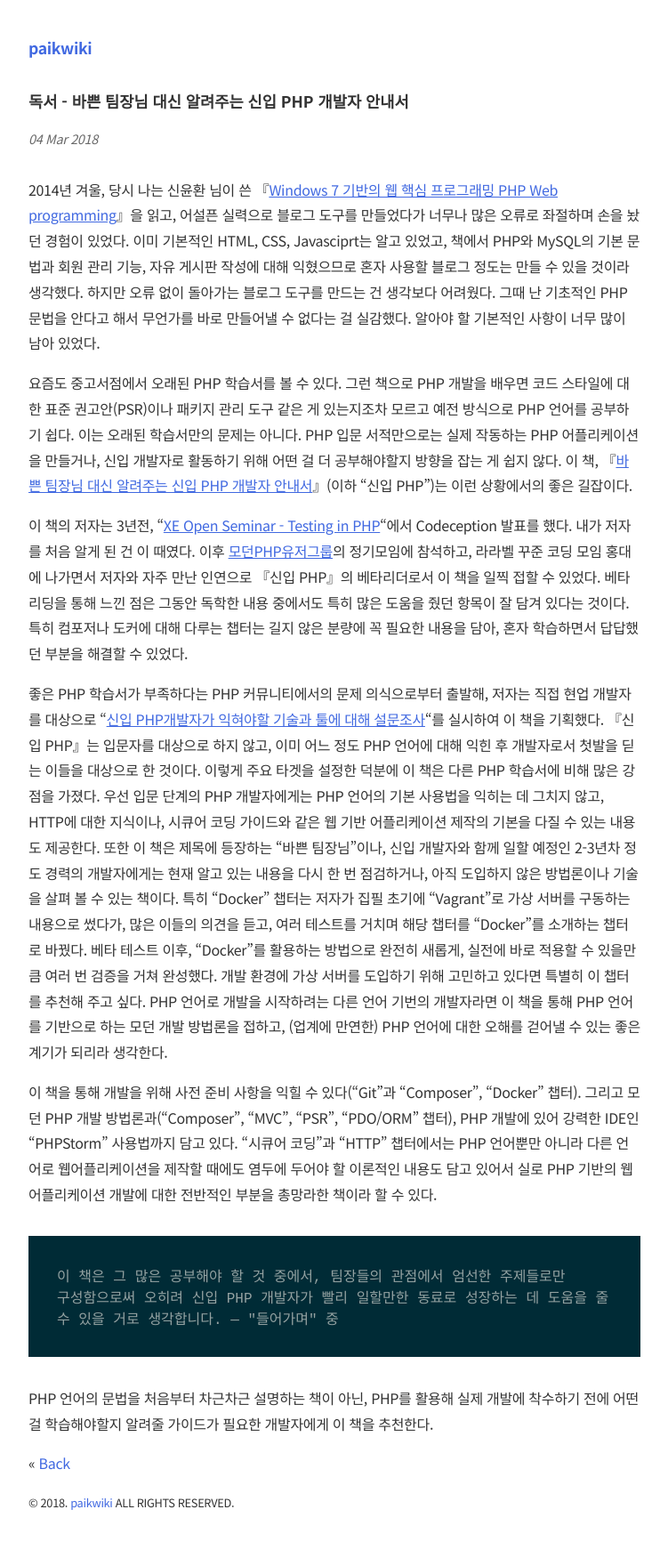
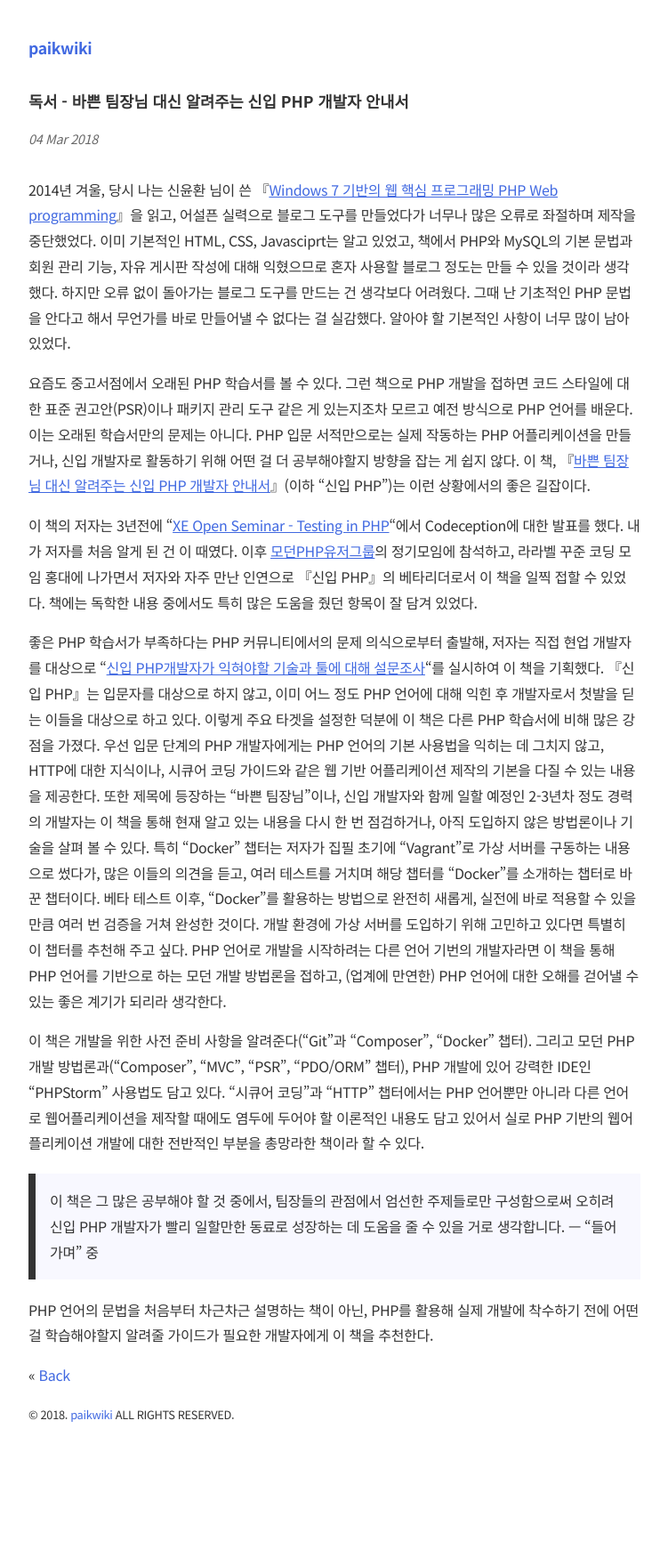
Before and after one commit to paikwiki/paikwiki.github.io, a Jekyll site: the page built from _posts/2018-03-04-PHP-for-newbie.md, in a window 1280 px wide. Shown: the whole page at 89% size, without its empty margins (264-1015 px from the left). Built offline with Jekyll 4.4.1, drawn with Linux system fonts in a browser that asks for light colours; after the commit the page ends 1661 px from its top, so only the background shows below that.

Commit message:
Fix sentences

````diff
--- a/_posts/2018-03-04-PHP-for-newbie.md
+++ b/_posts/2018-03-04-PHP-for-newbie.md
@@ -4,18 +4,16 @@ title: 독서 - 바쁜 팀장님 대신 알려주는 신입 PHP 개발자 안내
 date: 2018-03-04
 ---
 
-2014년 겨울, 당시 나는 신윤환 님이 쓴 『[Windows 7 기반의 웹 핵심 프로그래밍 PHP Web programming](http://www.aladin.co.kr/shop/wproduct.aspx?ItemId=7353541)』을 읽고, 어설픈 실력으로 블로그 도구를 만들었다가 너무나 많은 오류로 좌절하며 손을 놨던 경험이 있었다. 이미 기본적인 HTML, CSS, Javasciprt는 알고 있었고, 책에서 PHP와 MySQL의 기본 문법과 회원 관리 기능, 자유 게시판 작성에 대해 익혔으므로 혼자 사용할 블로그 정도는 만들 수 있을 것이라 생각했다. 하지만 오류 없이 돌아가는 블로그 도구를 만드는 건 생각보다 어려웠다. 그때 난 기초적인 PHP 문법을 안다고 해서 무언가를 바로 만들어낼 수 없다는 걸 실감했다. 알아야 할 기본적인 사항이 너무 많이 남아 있었다.
+2014년 겨울, 당시 나는 신윤환 님이 쓴 『[Windows 7 기반의 웹 핵심 프로그래밍 PHP Web programming](http://www.aladin.co.kr/shop/wproduct.aspx?ItemId=7353541)』을 읽고, 어설픈 실력으로 블로그 도구를 만들었다가 너무나 많은 오류로 좌절하며 제작을 중단했었다. 이미 기본적인 HTML, CSS, Javasciprt는 알고 있었고, 책에서 PHP와 MySQL의 기본 문법과 회원 관리 기능, 자유 게시판 작성에 대해 익혔으므로 혼자 사용할 블로그 정도는 만들 수 있을 것이라 생각했다. 하지만 오류 없이 돌아가는 블로그 도구를 만드는 건 생각보다 어려웠다. 그때 난 기초적인 PHP 문법을 안다고 해서 무언가를 바로 만들어낼 수 없다는 걸 실감했다. 알아야 할 기본적인 사항이 너무 많이 남아 있었다.
 
-요즘도 중고서점에서 오래된 PHP 학습서를 볼 수 있다. 그런 책으로 PHP 개발을 배우면 코드 스타일에 대한 표준 권고안(PSR)이나 패키지 관리 도구 같은 게 있는지조차 모르고 예전 방식으로 PHP 언어를 공부하기 쉽다. 이는 오래된 학습서만의 문제는 아니다. PHP 입문 서적만으로는 실제 작동하는 PHP 어플리케이션을 만들거나, 신입 개발자로 활동하기 위해 어떤 걸 더 공부해야할지 방향을 잡는 게 쉽지 않다. 이 책, 『[바쁜 팀장님 대신 알려주는 신입 PHP 개발자 안내서](https://uptodatebookspub.com/books/9791196276607)』(이하 "신입 PHP")는 이런 상황에서의 좋은 길잡이다.
+요즘도 중고서점에서 오래된 PHP 학습서를 볼 수 있다. 그런 책으로 PHP 개발을 접하면 코드 스타일에 대한 표준 권고안(PSR)이나 패키지 관리 도구 같은 게 있는지조차 모르고 예전 방식으로 PHP 언어를 배운다. 이는 오래된 학습서만의 문제는 아니다. PHP 입문 서적만으로는 실제 작동하는 PHP 어플리케이션을 만들거나, 신입 개발자로 활동하기 위해 어떤 걸 더 공부해야할지 방향을 잡는 게 쉽지 않다. 이 책, 『[바쁜 팀장님 대신 알려주는 신입 PHP 개발자 안내서](https://uptodatebookspub.com/books/9791196276607)』(이하 "신입 PHP")는 이런 상황에서의 좋은 길잡이다.
 
-이 책의 저자는 3년전, "[XE Open Seminar - Testing in PHP](https://www.xpressengine.com/index.php?mid=devlog&category=22686230&document_srl=22972401)"에서 Codeception 발표를 했다. 내가 저자를 처음 알게 된 건 이 때였다. 이후 [모던PHP유저그룹](https://www.facebook.com/groups/655071604594451/)의 정기모임에 참석하고, 라라벨 꾸준 코딩 모임 홍대에 나가면서 저자와 자주 만난 인연으로 『신입 PHP』의 베타리더로서 이 책을 일찍 접할 수 있었다. 베타리딩을 통해 느낀 점은 그동안 독학한 내용 중에서도 특히 많은 도움을 줬던 항목이 잘 담겨 있다는 것이다. 특히 컴포저나 도커에 대해 다루는 챕터는 길지 않은 분량에 꼭 필요한 내용을 담아, 혼자 학습하면서 답답했던 부분을 해결할 수 있었다.
+이 책의 저자는 3년전에 "[XE Open Seminar - Testing in PHP](https://www.xpressengine.com/index.php?mid=devlog&category=22686230&document_srl=22972401)"에서 Codeception에 대한 발표를 했다. 내가 저자를 처음 알게 된 건 이 때였다. 이후 [모던PHP유저그룹](https://www.facebook.com/groups/655071604594451/)의 정기모임에 참석하고, 라라벨 꾸준 코딩 모임 홍대에 나가면서 저자와 자주 만난 인연으로 『신입 PHP』의 베타리더로서 이 책을 일찍 접할 수 있었다. 책에는 독학한 내용 중에서도 특히 많은 도움을 줬던 항목이 잘 담겨 있었다.
 
-좋은 PHP 학습서가 부족하다는 PHP 커뮤니티에서의 문제 의식으로부터 출발해, 저자는 직접 현업 개발자를 대상으로 "[신입 PHP개발자가 익혀야할 기술과 툴에 대해 설문조사](http://leehyunseok.com/?p=2764)"를 실시하여 이 책을 기획했다. 『신입 PHP』는 입문자를 대상으로 하지 않고, 이미 어느 정도 PHP 언어에 대해 익힌 후 개발자로서 첫발을 딛는 이들을 대상으로 한 것이다. 이렇게 주요 타겟을 설정한 덕분에 이 책은 다른 PHP 학습서에 비해 많은 강점을 가졌다. 우선 입문 단계의 PHP 개발자에게는 PHP 언어의 기본 사용법을 익히는 데 그치지 않고, HTTP에 대한 지식이나, 시큐어 코딩 가이드와 같은 웹 기반 어플리케이션 제작의 기본을 다질 수 있는 내용도 제공한다. 또한 이 책은 제목에 등장하는 "바쁜 팀장님"이나, 신입 개발자와 함께 일할 예정인 2-3년차 정도 경력의 개발자에게는 현재 알고 있는 내용을 다시 한 번 점검하거나, 아직 도입하지 않은 방법론이나 기술을 살펴 볼 수 있는 책이다. 특히 "Docker" 챕터는 저자가 집필 초기에 "Vagrant"로 가상 서버를 구동하는 내용으로 썼다가, 많은 이들의 의견을 듣고, 여러 테스트를 거치며 해당 챕터를 "Docker"를 소개하는 챕터로 바꿨다. 베타 테스트 이후, "Docker"를 활용하는 방법으로 완전히 새롭게, 실전에 바로 적용할 수 있을만큼 여러 번 검증을 거쳐 완성했다. 개발 환경에 가상 서버를 도입하기 위해 고민하고 있다면 특별히 이 챕터를 추천해 주고 싶다. PHP 언어로 개발을 시작하려는 다른 언어 기번의 개발자라면 이 책을 통해 PHP 언어를 기반으로 하는 모던 개발 방법론을 접하고, (업계에 만연한) PHP 언어에 대한 오해를 걷어낼 수 있는 좋은 계기가 되리라 생각한다.
+좋은 PHP 학습서가 부족하다는 PHP 커뮤니티에서의 문제 의식으로부터 출발해, 저자는 직접 현업 개발자를 대상으로 "[신입 PHP개발자가 익혀야할 기술과 툴에 대해 설문조사](http://leehyunseok.com/?p=2764)"를 실시하여 이 책을 기획했다. 『신입 PHP』는 입문자를 대상으로 하지 않고, 이미 어느 정도 PHP 언어에 대해 익힌 후 개발자로서 첫발을 딛는 이들을 대상으로 하고 있다. 이렇게 주요 타겟을 설정한 덕분에 이 책은 다른 PHP 학습서에 비해 많은 강점을 가졌다. 우선 입문 단계의 PHP 개발자에게는 PHP 언어의 기본 사용법을 익히는 데 그치지 않고, HTTP에 대한 지식이나, 시큐어 코딩 가이드와 같은 웹 기반 어플리케이션 제작의 기본을 다질 수 있는 내용을 제공한다. 또한 제목에 등장하는 "바쁜 팀장님"이나, 신입 개발자와 함께 일할 예정인 2-3년차 정도 경력의 개발자는 이 책을 통해 현재 알고 있는 내용을 다시 한 번 점검하거나, 아직 도입하지 않은 방법론이나 기술을 살펴 볼 수 있다. 특히 "Docker" 챕터는 저자가 집필 초기에 "Vagrant"로 가상 서버를 구동하는 내용으로 썼다가, 많은 이들의 의견을 듣고, 여러 테스트를 거치며 해당 챕터를 "Docker"를 소개하는 챕터로 바꾼 챕터이다. 베타 테스트 이후, "Docker"를 활용하는 방법으로 완전히 새롭게, 실전에 바로 적용할 수 있을만큼 여러 번 검증을 거쳐 완성한 것이다. 개발 환경에 가상 서버를 도입하기 위해 고민하고 있다면 특별히 이 챕터를 추천해 주고 싶다. PHP 언어로 개발을 시작하려는 다른 언어 기번의 개발자라면 이 책을 통해 PHP 언어를 기반으로 하는 모던 개발 방법론을 접하고, (업계에 만연한) PHP 언어에 대한 오해를 걷어낼 수 있는 좋은 계기가 되리라 생각한다.
 
-이 책을 통해 개발을 위해 사전 준비 사항을 익힐 수 있다("Git"과 "Composer", "Docker" 챕터). 그리고 모던 PHP 개발 방법론과("Composer", "MVC", "PSR", "PDO/ORM" 챕터), PHP 개발에 있어 강력한 IDE인 "PHPStorm" 사용법까지 담고 있다. "시큐어 코딩"과 "HTTP" 챕터에서는 PHP 언어뿐만 아니라 다른 언어로 웹어플리케이션을 제작할 때에도 염두에 두어야 할 이론적인 내용도 담고 있어서 실로 PHP 기반의 웹어플리케이션 개발에 대한 전반적인 부분을 총망라한 책이라 할 수 있다.
+이 책은 개발을 위한 사전 준비 사항을 알려준다("Git"과 "Composer", "Docker" 챕터). 그리고 모던 PHP 개발 방법론과("Composer", "MVC", "PSR", "PDO/ORM" 챕터), PHP 개발에 있어 강력한 IDE인 "PHPStorm" 사용법도 담고 있다. "시큐어 코딩"과 "HTTP" 챕터에서는 PHP 언어뿐만 아니라 다른 언어로 웹어플리케이션을 제작할 때에도 염두에 두어야 할 이론적인 내용도 담고 있어서 실로 PHP 기반의 웹어플리케이션 개발에 대한 전반적인 부분을 총망라한 책이라 할 수 있다.
 
-```md
-이 책은 그 많은 공부해야 할 것 중에서, 팀장들의 관점에서 엄선한 주제들로만 구성함으로써 오히려 신입 PHP 개발자가 빨리 일할만한 동료로 성장하는 데 도움을 줄 수 있을 거로 생각합니다. — "들어가며" 중
-```
+>이 책은 그 많은 공부해야 할 것 중에서, 팀장들의 관점에서 엄선한 주제들로만 구성함으로써 오히려 신입 PHP 개발자가 빨리 일할만한 동료로 성장하는 데 도움을 줄 수 있을 거로 생각합니다. — "들어가며" 중
 
 PHP 언어의 문법을 처음부터 차근차근 설명하는 책이 아닌, PHP를 활용해 실제 개발에 착수하기 전에 어떤 걸 학습해야할지 알려줄 가이드가 필요한 개발자에게 이 책을 추천한다.
````
